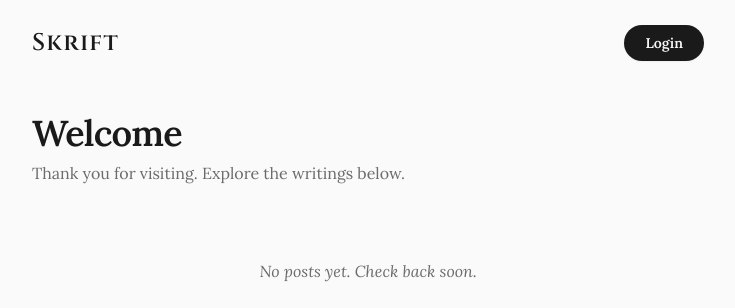
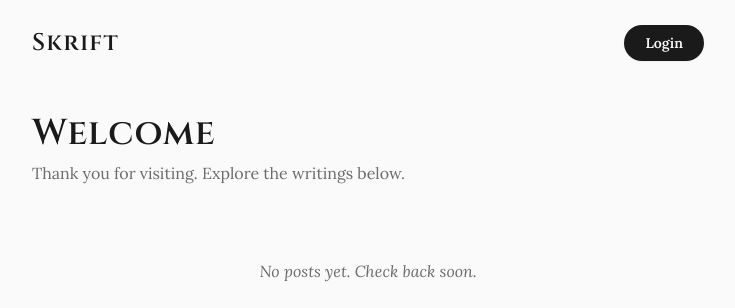
Before and after one commit to ZechCodes/Skrift, a Python web app: template templates/index.html in a window 1280 px wide. Shown: the top 308 px of the page, without its empty margins (272-1007 px from the left). Run offline with Jinja, Linux system fonts and the light colour scheme; the template is opened without the code that fills it, so the values that code supplies are empty.

Commit message:
Use Cinzel font for h1 and h2 headings
Co-Authored-By: Claude Opus 4.5 <noreply@anthropic.com>

```diff
--- a/static/css/style.css
+++ b/static/css/style.css
@@ -137,6 +137,11 @@ h1, h2, h3, h4, h5, h6 {
     letter-spacing: -0.025em;
     font-weight: 600;
     margin-bottom: var(--spacing-md);
+}
+
+h1, h2 {
+    font-family: 'Cinzel', serif;
+    letter-spacing: 0.02em;
 }
 
 h1 { font-size: 2.25rem; }
```
